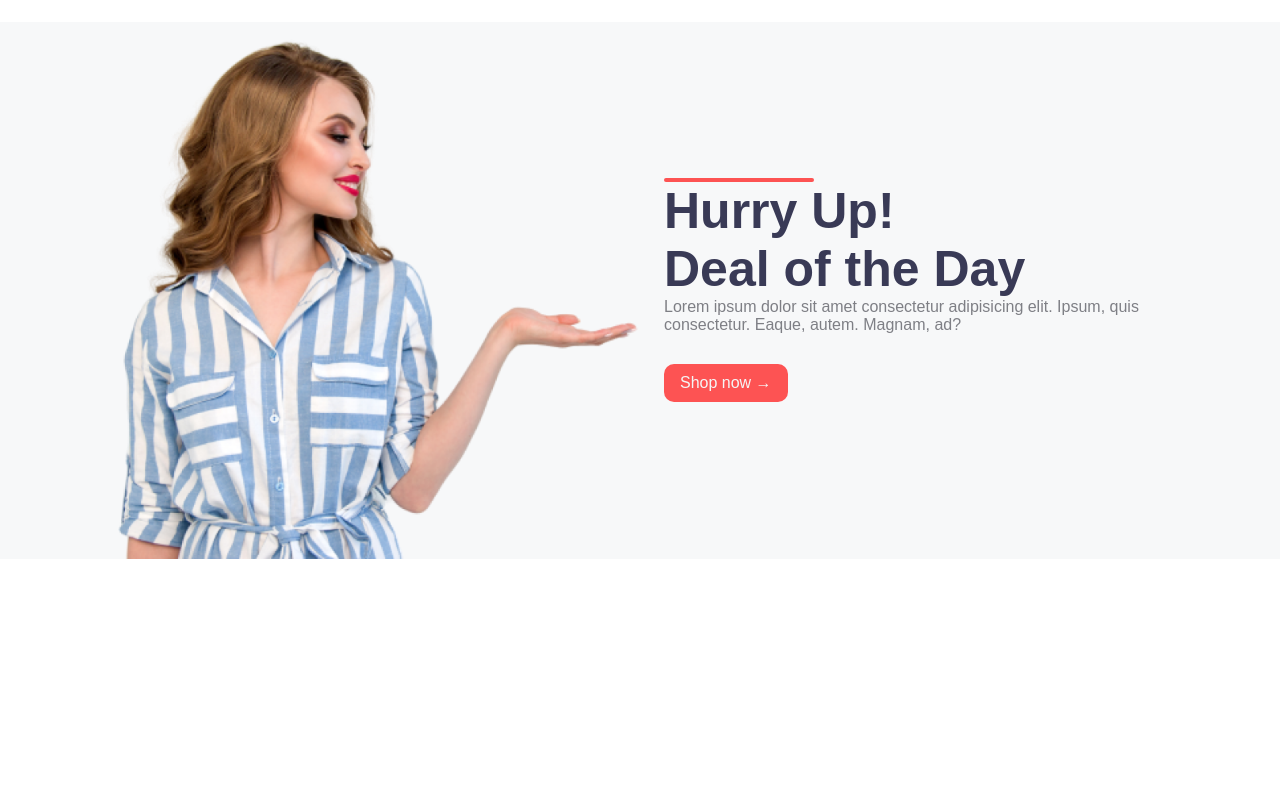
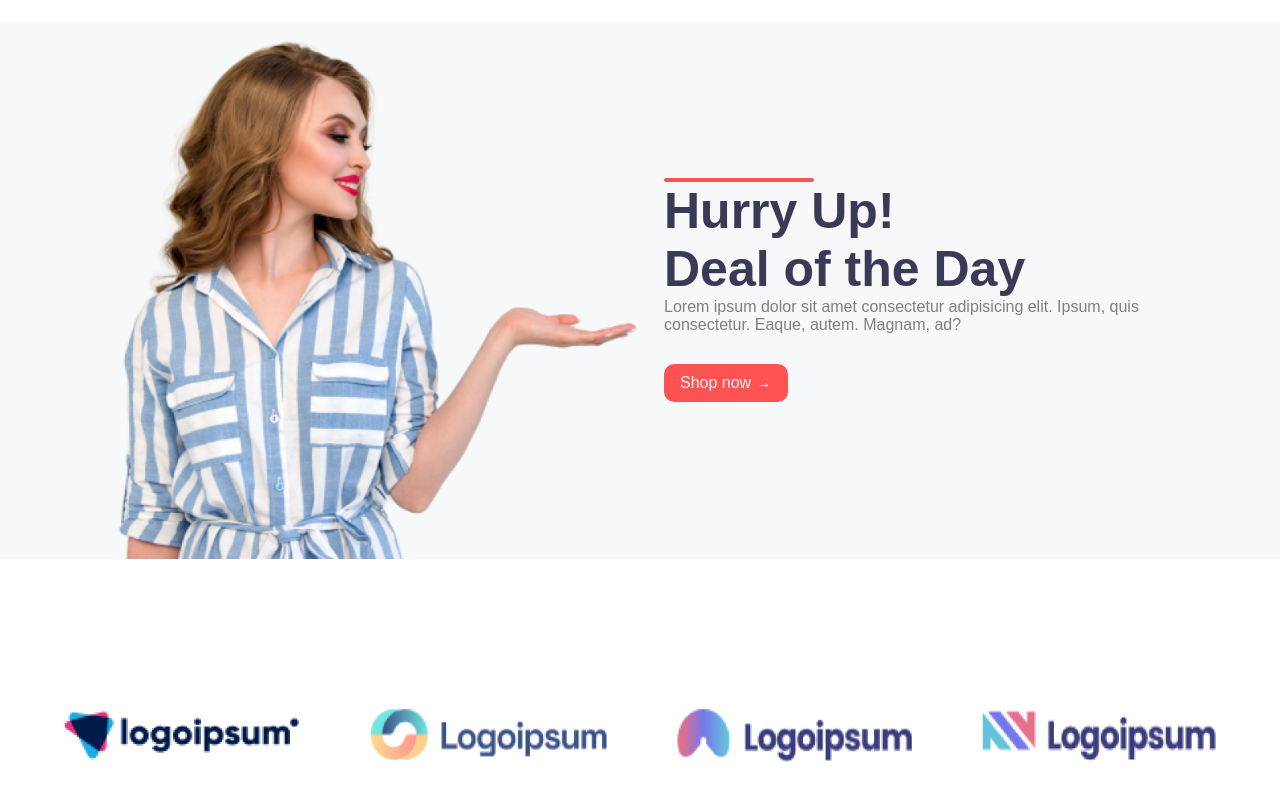
Before and after one commit to mrndolo/ecommerce-store, a plain HTML site: page index.html in a window 1280 px wide. Shown: the part 1986-2786 px from the top of the page. Before the commit the page ends 2625 px from the top, so only its background shows below. Drawn offline with Linux system fonts and the light colour scheme.

Commit message:
Created and styled the featured section

```diff
--- a/index.html
+++ b/index.html
@@ -120,5 +120,13 @@
         </div>
         </div>
     </section>
+
+    <!-- Featured Section -->
+    <section class="container" id="featured">
+        <img src="./img/featured-1.png" alt="">
+        <img src="./img/featured-2.png" alt="">
+        <img src="./img/featured-3.png" alt="">
+        <img src="./img/featured-4.png" alt="">
+    </section>
 </body>
 </html>
--- a/style.css
+++ b/style.css
@@ -126,3 +126,9 @@ header {
 .offer-content h1{
     font-size: 50px;
 }
+/* Featured Section */
+#featured {
+    margin: 150px auto;
+    display: flex;
+    justify-content: space-between;
+}
```
